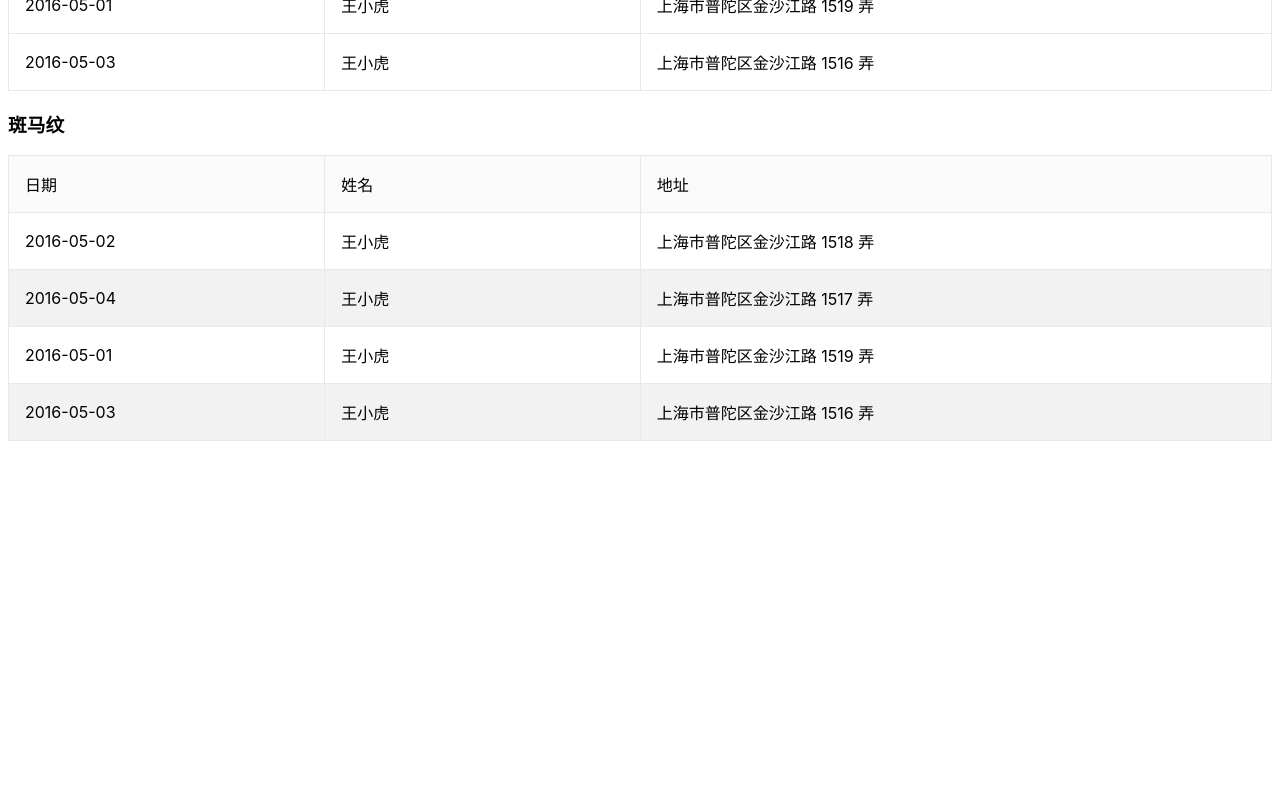
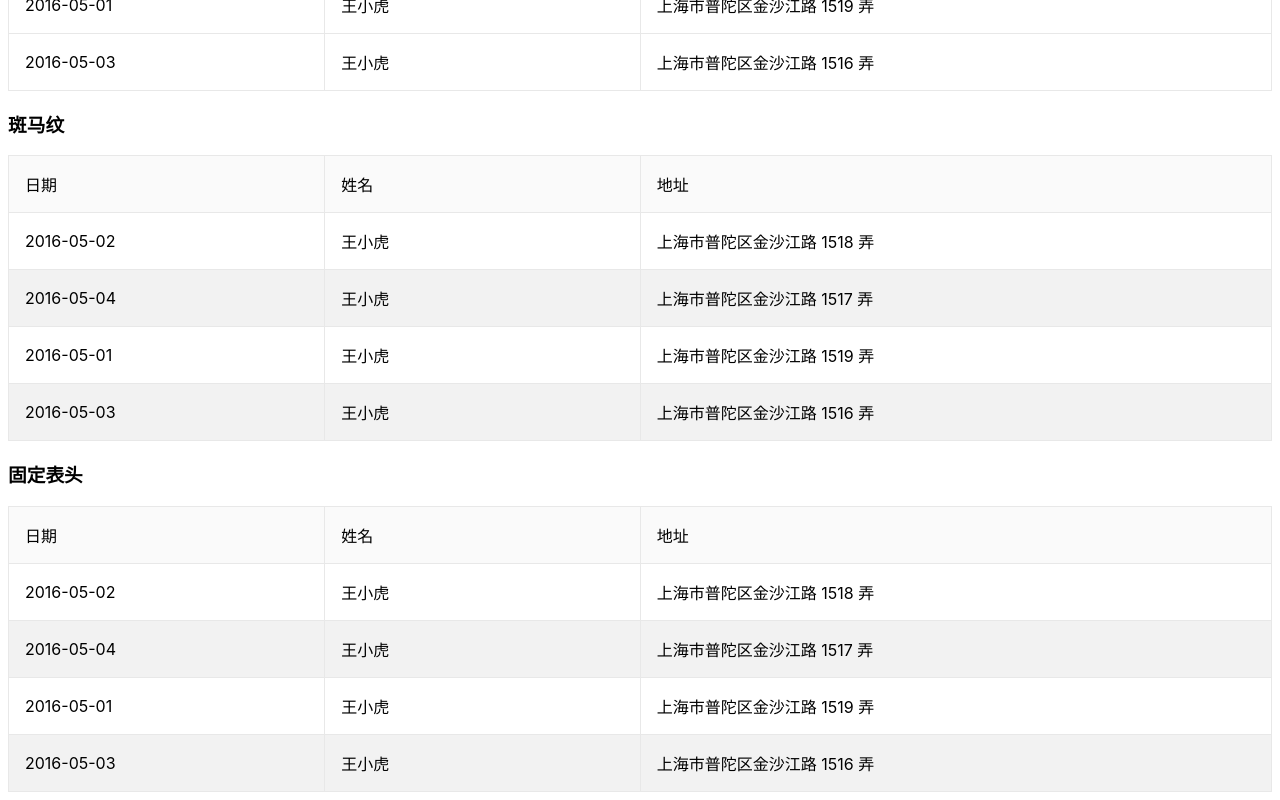
Before and after one commit to NBNull/webj2ee-table, a React app: page / in a window 1280 px wide. Shown: the part 617-1417 px from the top of the page. Before the commit the page ends 1066 px from the top, so only its background shows below. Built offline with nearby package versions, Linux system fonts and the light colour scheme.

Commit message:
Signed-off-by: WEBJ2EE <1696627335@qq.com>

```diff
--- a/demo/App.js
+++ b/demo/App.js
@@ -55,6 +55,17 @@ export default class App extends React.Component {
                     <Column dataKey={'name'} head={'姓名'} width={180} />
                     <Column dataKey={'address'} head={'地址'} width={360} />
                 </Table>
+                <h3>固定表头</h3>
+                <Table
+                    data={this.state.data}
+                    border={true}
+                    stripe={true}
+                    height={200}
+                >
+                    <Column dataKey={'date'} head={'日期'} width={180} />
+                    <Column dataKey={'name'} head={'姓名'} width={180} />
+                    <Column dataKey={'address'} head={'地址'} width={360} />
+                </Table>
             </div>
         );
     }
--- a/src/Table.js
+++ b/src/Table.js
@@ -13,7 +13,8 @@ export default class Table extends React.Component {
     static propTypes = {
         data: PropTypes.array,
         border: PropTypes.bool,
-        stripe: PropTypes.bool
+        stripe: PropTypes.bool,
+        height: PropTypes.number
     };
 
     static defaultProps = {
```
Also changed, not shown: 1 other file (tests, documents, lock files or other folders).
